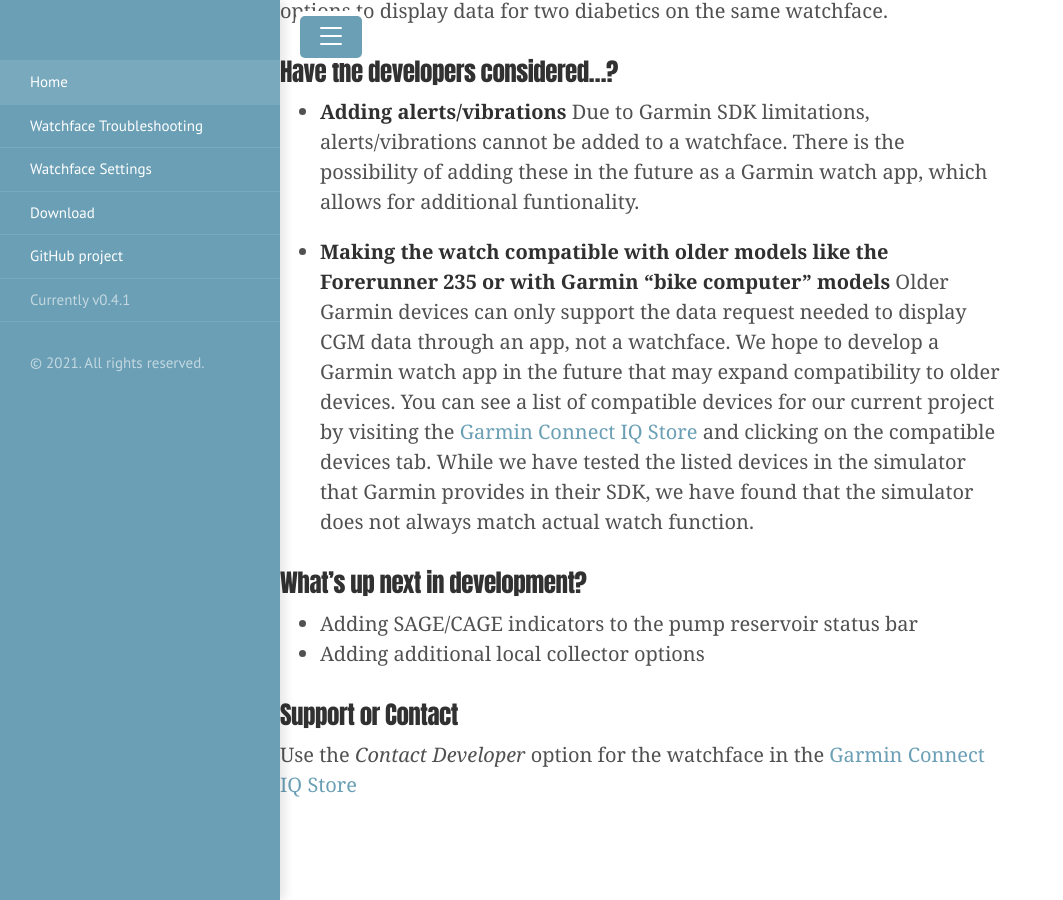
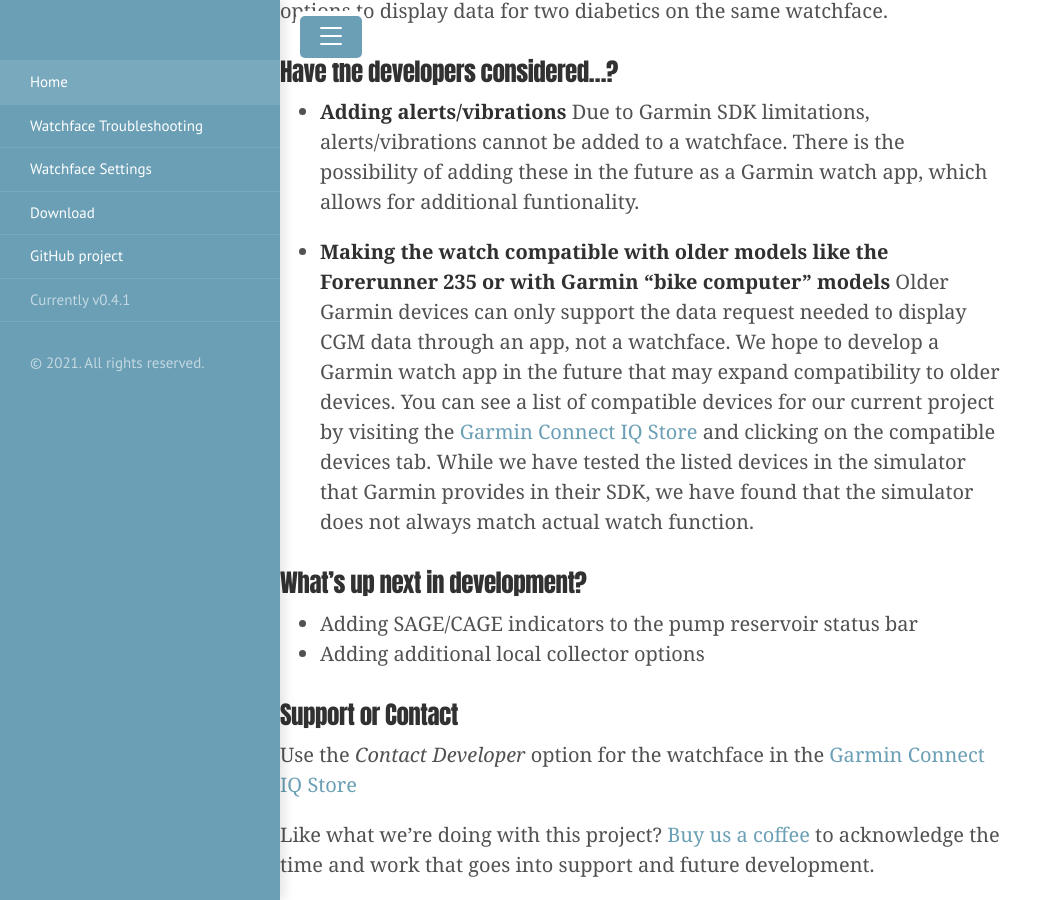
Before and after one commit to SturdiPancreas/CGM-TIR-watch, a Jekyll site: the page built from index.md, in a window 1280 px wide and 900 px high, scrolled down 1426 px. Shown: the whole window, without its empty margins (0-1063 px from the left). Built offline with Jekyll 4.4.1, drawn with Linux system fonts in a browser that asks for light colours.

Commit message:
Update index.md

```diff
--- a/index.md
+++ b/index.md
@@ -31,3 +31,5 @@ Older Garmin devices can only support the data request needed to display CGM dat
 ### Support or Contact
 
 Use the _Contact Developer_ option for the watchface in the [Garmin Connect IQ Store](https://apps.garmin.com/en-US/apps/38c13f6f-3f68-4a08-b58b-1e1089292a6f)
+
+Like what we're doing with this project? [Buy us a coffee](https://www.buymeacoffee.com/cgmtir) to acknowledge the time and work that goes into support and future development.
```
